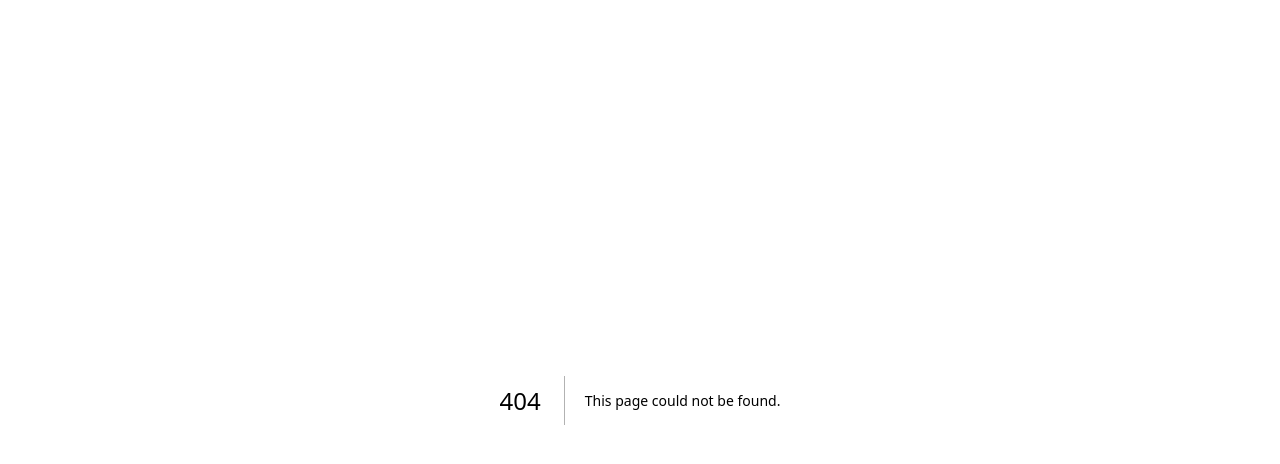
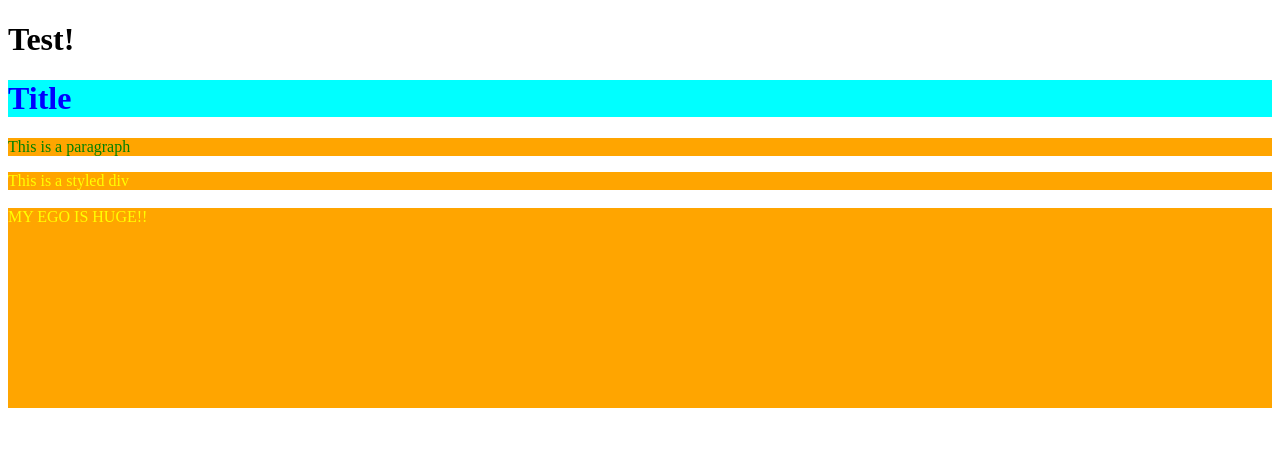
Before and after one commit to klezovics/juliana-react-tutorial, a Next.js app: page /presentation in a window 1280 px wide. Before the commit this address had no page. Shown: the top 464 px of the page. Built offline with nearby package versions, Linux system fonts and the light colour scheme.

Commit message:
Add code examples

```diff
--- /dev/null
+++ b/src/pages/presentation.js
@@ -0,0 +1,108 @@
+/*
+* Props:
+* - Components can accept props
+* - A prop can be a function also !
+* - A prop can be a component !
+* - There exists a children prop
+* - There exist style and className props
+*
+* - You can do conditional rendering in react
+* - You can render lists using map
+* */
+
+
+// F1: Components can accepts props (PROPS)
+import styled from "styled-components";
+
+const Hello = ({name, age}) => {
+
+    return (
+        <>
+            <h1>Hello {name}</h1>
+            <p>You are {age} years old</p>
+        </>
+    )
+}
+
+// F2: Conditional rendering (CONDITIONAL RENDERING/PROPS)
+const HelloImportant = ({name, isImportant, tellJoke}) => {
+    const greetingString = `Hello ${name}`;
+    return (
+        <>
+            {tellJoke && <p>Knock knock!</p>}
+            {isImportant ? <h1>{greetingString}</h1> : <p>{greetingString}</p>}
+        </>
+    )
+}
+
+// F3: Redering lists (MAP)
+const UserList = ({users}) => {
+    return (
+        <>
+            <h1>User list</h1>
+            <ul>
+                {users.map(user => <li>{user}</li>)}
+            </ul>
+        </>
+    )
+}
+
+// F4: Higher order components (PROPS)
+// F5: The children prop (PROPS)
+const Card = ({cardTitle, cardText, children}) => {
+    return (
+        <div className="card">
+            <p>This is card header!!</p>
+            {cardTitle}
+            {cardText}
+            <p>This is card footer</p>
+            {children}
+        </div>
+    )
+}
+
+// F6: Passing in functions as a prop (PROPS)
+const Button = ({onClick, text}) => {
+    return (
+        <button onClick={onClick}>{text}</button>
+    )
+}
+
+// F7: style, clasName and styled components (PROPS)
+const StylingInReact = () => {
+    return (
+        <>
+            <h1 className={"my-cool-class"}>Title</h1>
+            <p style={{color: "green", backgroundColor:"orange"}}>This is a paragraph</p>
+            <JulianaDiv>This is a styled div</JulianaDiv>
+            <br/>
+            <AdvancedJulianaDiv>MY EGO IS HUGE!!</AdvancedJulianaDiv>
+        </>
+    )
+}
+
+const JulianaDiv = styled.div`
+  color: yellow;
+  background-color: orange;
+`
+
+const AdvancedJulianaDiv = styled(JulianaDiv)`
+    height: 200px;
+`
+
+const BigTitle = () => (<h1>Big title</h1>);
+const SmallTitle = () => (<p>Small title</p>);
+const doAlert = () => alert("Alert!");
+const doLog = () => console.log("Log!");
+const Page = () => {
+    return (
+        <>
+            <h1>Test!</h1>
+            {/*<Button text={"Make alert!"} onClick={doAlert}/>*/}
+            {/*<Button text={"Make log!"} onClick={doLog}/>*/}
+            <StylingInReact/>
+        </>
+    )
+};
+
+export default Page;
--- a/src/styles/globals.css
+++ b/src/styles/globals.css
@@ -105,3 +105,8 @@
 /*    color-scheme: dark;*/
 /*  }*/
 /*}*/
+
+.my-cool-class {
+    color: blue;
+    background-color: aqua;
+}
```
Also changed, not shown: next.config.cjs (renamed from next.config.js).
